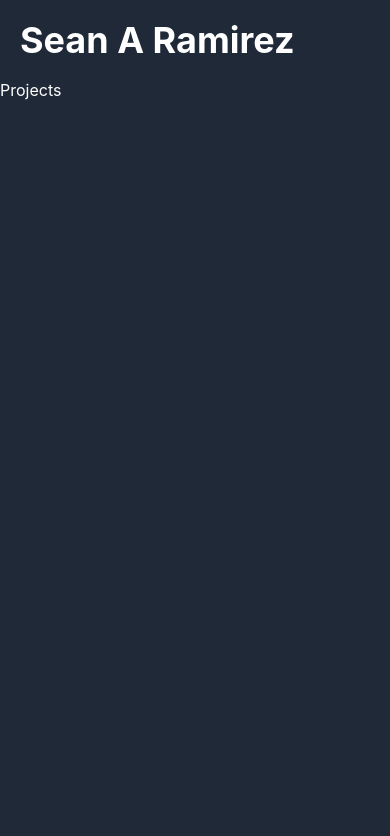
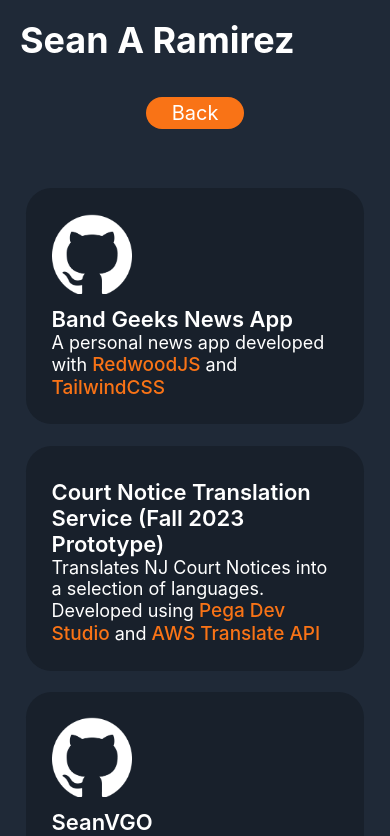
Before and after one commit to snaramirez872/snaramirez-portfolio-new, a React (Vite) app: page /projects in a window 390 px wide. Shown: the top 836 px of the page. Built offline with nearby package versions, Linux system fonts and the light colour scheme.

Commit message:
implemented and designed projects page for both desktop and mobile

```diff
--- a/src/components/NavBar/NavBar.css
+++ b/src/components/NavBar/NavBar.css
@@ -1,6 +1,10 @@
 .NavBar {
     padding: 1.25rem;
     width: 100%;
+}
+
+.NavBar * {
+    transition: ease-in-out 0.3s;
 }
 
 .nav-container {
--- /dev/null
+++ b/src/components/Project-Cards/ProjectCard.css
@@ -0,0 +1,23 @@
+.card {
+    width: 40vh;
+    padding: 3vh;
+    background-color: var(--bg-color-2);
+    border-radius: 3vh;
+}
+
+.title {
+    font-weight: 600;
+    font-size: calc(var(--font-size-1) + 2px);
+    margin-top: 1vh;
+}
+
+.desc {
+    font-size: calc(var(--font-size-1) - 2px);
+}
+
+.desc .tools {
+    text-decoration: none;
+    color: var(--orange-500);
+    font-weight: 500;
+    font-size: calc(var(--font-size-1) - 1px);
+}
--- /dev/null
+++ b/src/components/Project-Cards/ProjectCard.jsx
@@ -0,0 +1,31 @@
+import React from "react";
+import './ProjectCard.css';
+
+export default function ProjectCard({ title, desc, links, img, url }) {
+    return (
+        <div className='card'>
+            <div className='image-container'>
+                {img && (
+                    url ? (
+                        <a href={url} target='_blank' rel='noreferrer'>
+                            <img src={img} alt={title} width='80' height='80' />
+                        </a>
+                    ) : (
+                        <img src={img} alt={title} />
+                    )
+                )}
+            </div>
+            <div className='proj-details'>
+                <p className='title'>{title}</p>
+                <p className='desc'>
+                    {desc} {links.map((link, idx) => (
+                        <span key={idx}>
+                            <a className='tools' href={link.href} target='_blank' rel='noreferrer'>{link.text}</a>
+                            {idx < links.length - 1 ? ' and ' : ''}
+                        </span>
+                    ))}
+                </p>
+            </div>
+        </div>
+    );
+}
--- a/src/index.css
+++ b/src/index.css
@@ -3,6 +3,7 @@
   --emerald-300: #6ee7b7;
   --text-color: white;
   --bg-color: #1f2937;
+  --bg-color-2: #18202b;
   --orange-500: #f97316;
 
   /* Sizes */
@@ -19,5 +20,4 @@
   margin: 0;
   padding: 0;
   font-family: 'inter';
-  transition: ease-in-out 0.3s;
 }
--- a/src/pages/AboutMe/AboutMe.css
+++ b/src/pages/AboutMe/AboutMe.css
@@ -87,4 +87,11 @@
     .mobile-icons {
         gap: 3vh;
     }
+
+    .mobile-mode {
+        display: inline-block;
+    }
+    .desktop-mode {
+        display: none;
+    }
 }
--- a/src/pages/AboutMe/AboutMe.jsx
+++ b/src/pages/AboutMe/AboutMe.jsx
@@ -28,7 +28,7 @@
             </div>
             <div className='mobile-tabs'>
                 <Link to='/projects'>Projects</Link>
-                <a href={import.meta.env.VITE_resumeLink}>Projects</a>
+                <a href={import.meta.env.VITE_resumeLink}>Resume</a>
             </div>
             <div className='mobile-icons'>
                 <a href='mailto:snaramirez872@gmail.com' target='_blank' rel='noreferrer'><img src={email} alt='email link' height='40' width='40' /></a>
--- a/src/pages/Projects/Projects.css
+++ b/src/pages/Projects/Projects.css
@@ -0,0 +1,41 @@
+.project-cards {
+    display: flex;
+    justify-content: center;
+    align-items: center;
+    margin-top: 8vh;
+    padding: 0 2vh;
+    gap: 3vh;
+}
+
+.button,
+.back-button {
+    display: none;
+}
+
+@media only screen and (max-width: 768px) {
+    .button {
+        display: flex;
+        justify-content: center;
+        align-items: center;
+    }
+
+    .back-button {
+        display: block;
+        text-decoration: none;
+        text-align: center;
+        background-color: var(--orange-500);
+        color: white;
+        font-size: var(--font-size-1);
+        border-radius: 2vh;
+        margin: 2vh 15vh;
+        padding: 0.5vh 3vh;
+    }
+
+    .project-cards {
+        flex-direction: column;
+        padding: 0 2vh;
+        gap: 2.5vh;
+        margin-bottom: 7vh;
+        margin-top: 5vh;
+    }
+}
--- a/src/pages/Projects/Projects.jsx
+++ b/src/pages/Projects/Projects.jsx
@@ -1,10 +1,27 @@
 import React from "react";
+import { Link } from "react-router-dom";
+import ProjectCard from "../../components/Project-Cards/ProjectCard";
+import projects from './project-details.json';
 import "./Projects.css"
 
 export default function Projects() {
     return (
         <div className='Projects'>
-            Projects
+            <div className='button'>
+                <Link className='back-button' to='/'>Back</Link>
+            </div>
+            <div className='project-cards'>
+                {projects.map((proj, idx) => (
+                    <ProjectCard
+                        key={idx}
+                        title={proj.title}
+                        desc={proj.desc}
+                        links={proj.links}
+                        img={proj.img}
+                        url={proj.url}
+                    />
+                ))}
+            </div>
         </div>
     );
 }
--- /dev/null
+++ b/src/pages/Projects/project-details.json
@@ -0,0 +1,38 @@
+[
+    {
+        "title": "Band Geeks News App",
+        "desc": "A personal news app developed with",
+        "links": [
+            { "text": "RedwoodJS", "href": "https://redwoodjs.com/docs/introduction" },
+            { "text": "TailwindCSS", "href": "https://tailwindcss.com/docs" }
+        ],
+        "img": "/src/assets/icons/github-mark-white.png",
+        "url": "https://github.com/ppauliuchenka02/bandgeeks-news-app"
+    },
+    {
+        "title": "Court Notice Translation Service (Fall 2023 Prototype)",
+        "desc": "Translates NJ Court Notices into a selection of languages. Developed using",
+        "links": [
+            { "text": "Pega Dev Studio", "href": "https://docs.pega.com/bundle/platform/page/platform/app-dev/dev-studio-overview.html" },
+            { "text": "AWS Translate API", "href": "https://docs.aws.amazon.com/translate/latest/APIReference/API_TranslateDocument.html" }
+        ],
+        "img": "",
+        "url": ""
+    },
+    {
+        "title": "SeanVGO",
+        "desc": "A video game collection organizer. Developed using React.js, CSS, and",
+        "links": [
+            { "text": "Cloud Firestore", "href": "https://firebase.google.com/docs/firestore" }
+        ],
+        "img": "/src/assets/icons/github-mark-white.png",
+        "url": "https://github.com/snaramirez872/SeanVGO"
+    },
+    {
+        "title": "Unofficial Fallout 4 Game Guide",
+        "desc": "A fanmade game guide for the Fallout 4 video game that is currently in progress. Developing using React.js and CSS",
+        "links": [],
+        "img": "/src/assets/icons/github-mark-white.png",
+        "url": "https://github.com/snaramirez872/fanmade-fallout4-game-guide"
+    }
+]
```
